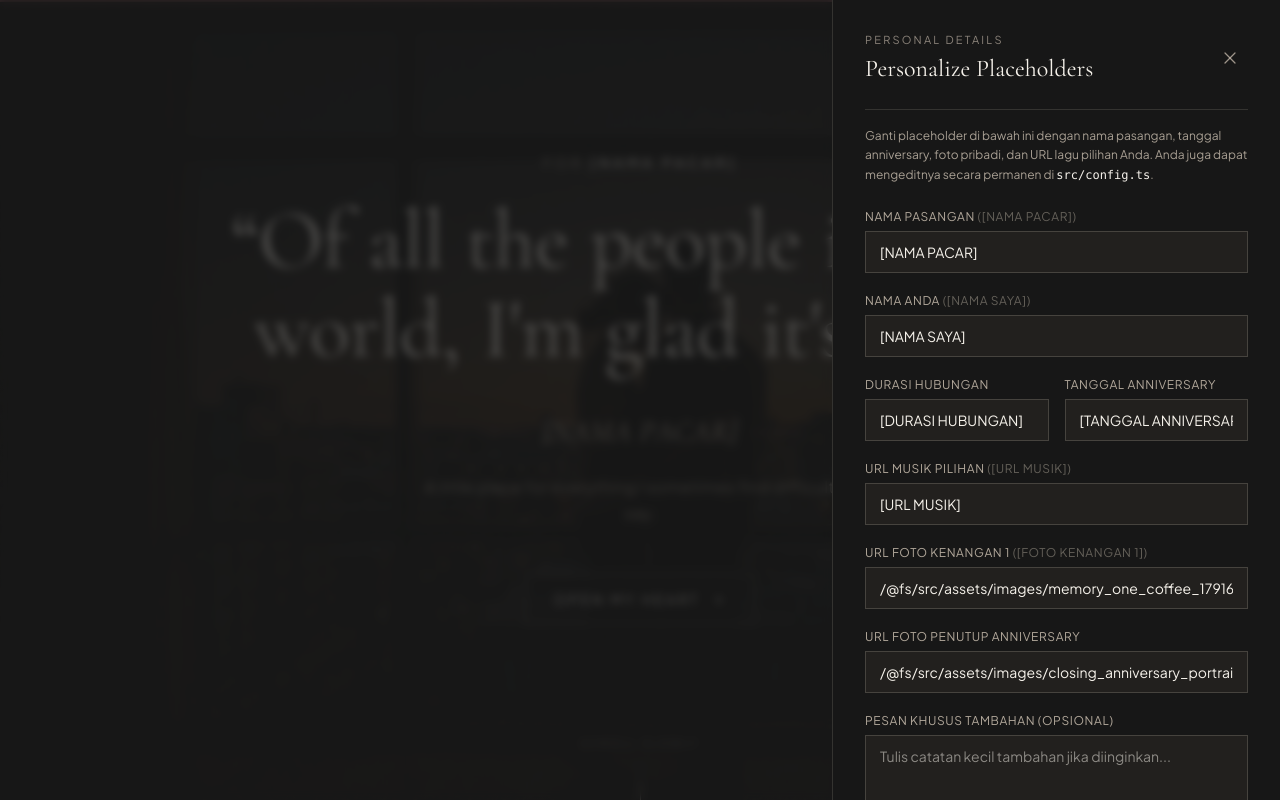
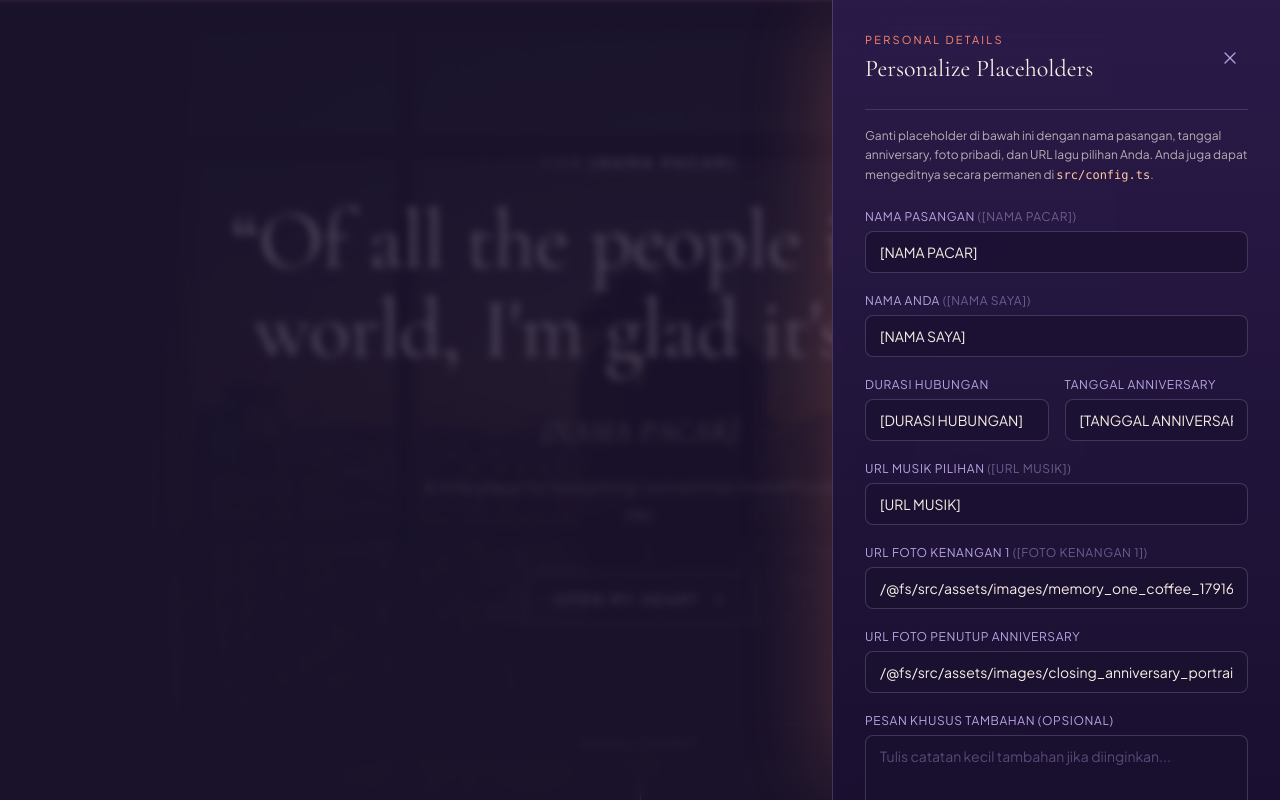
Before and after one commit to DimasHidayat24/universe, a React (Vite) app: page / in a window 1280 px wide. Both pictures are taken after a click on the button "CUSTOMIZE". Shown: the top 800 px of the page. Built offline with nearby package versions, Linux system fonts and the light colour scheme.

Commit message:
style: restyle personalize drawer to Deep Orbit glass with coral accents

```diff
--- a/src/components/PersonalizeDrawer.tsx
+++ b/src/components/PersonalizeDrawer.tsx
@@ -47,7 +47,7 @@ export const PersonalizeDrawer: React.FC<PersonalizeDrawerProps> = ({
             exit={{ opacity: 0 }}
             transition={{ duration: 0.25 }}
             onClick={onClose}
-            className="fixed inset-0 bg-[#171717]/75 backdrop-blur-xs"
+            className="fixed inset-0 bg-[#1A1030]/75 backdrop-blur-xs"
             aria-hidden="true"
           />
 
@@ -57,16 +57,16 @@ export const PersonalizeDrawer: React.FC<PersonalizeDrawerProps> = ({
             animate={{ x: 0 }}
             exit={{ x: '100%' }}
             transition={{ duration: 0.35, ease: [0.16, 1, 0.3, 1] }}
-            className="relative z-10 w-full max-w-md bg-[#171717] text-[#F5F1EA] border-l border-[#D8CCBC]/15 h-full flex flex-col justify-between overflow-y-auto p-6 sm:p-8"
+            className="relative z-10 w-full max-w-md bg-gradient-to-b from-[#2B1B4A]/95 to-[#1A1030]/95 backdrop-blur-xl text-[#F7EEE3] border-l border-[#B9A3E3]/25 h-full flex flex-col justify-between overflow-y-auto p-6 sm:p-8 shadow-[-30px_0_80px_-30px_rgba(255,138,107,0.25)]"
             aria-label="Personalize Placeholders"
           >
             <div>
-              <div className="flex items-center justify-between pb-6 border-b border-[#D8CCBC]/15">
+              <div className="flex items-center justify-between pb-6 border-b border-[#B9A3E3]/20">
                 <div>
-                  <p className="text-[11px] uppercase tracking-[0.2em] text-[#D8CCBC]/60">
+                  <p className="text-[11px] uppercase tracking-[0.2em] text-[#FF8A6B]">
                     Personal Details
                   </p>
-                  <h2 className="font-serif text-2xl text-[#F5F1EA] mt-1">
+                  <h2 className="font-serif text-2xl text-[#F7EEE3] mt-1">
                     Personalize Placeholders
                   </h2>
                 </div>
@@ -74,46 +74,46 @@ export const PersonalizeDrawer: React.FC<PersonalizeDrawerProps> = ({
                   type="button"
                   onClick={onClose}
                   aria-label="Close panel"
-                  className="p-2 text-[#D8CCBC]/70 hover:text-[#F5F1EA] transition-colors"
+                  className="p-2 rounded-full text-[#B9A3E3] hover:text-[#F7EEE3] hover:bg-[#B9A3E3]/10 transition-colors cursor-pointer"
                 >
                   <X className="w-5 h-5 stroke-[1.5]" />
                 </button>
               </div>
 
-              <p className="mt-4 text-xs leading-relaxed text-[#D8CCBC]/75">
-                Ganti placeholder di bawah ini dengan nama pasangan, tanggal anniversary, foto pribadi, dan URL lagu pilihan Anda. Anda juga dapat mengeditnya secara permanen di <code className="text-[#F5F1EA]">src/config.ts</code>.
+              <p className="mt-4 text-xs leading-relaxed text-[#F7EEE3]/70">
+                Ganti placeholder di bawah ini dengan nama pasangan, tanggal anniversary, foto pribadi, dan URL lagu pilihan Anda. Anda juga dapat mengeditnya secara permanen di <code className="text-[#FFC9A3]">src/config.ts</code>.
               </p>
 
               <form id="personalize-form" onSubmit={handleSubmit} className="mt-6 space-y-5">
                 <div>
-                  <label className="block text-xs uppercase tracking-wider text-[#D8CCBC]/80 mb-1.5">
-                    Nama Pasangan <span className="text-[#D8CCBC]/40">([NAMA PACAR])</span>
+                  <label className="block text-xs uppercase tracking-wider text-[#B9A3E3] mb-1.5">
+                    Nama Pasangan <span className="text-[#B9A3E3]/50">([NAMA PACAR])</span>
                   </label>
                   <input
                     type="text"
                     value={draft.partnerName}
                     onChange={(e) => setDraft({ ...draft, partnerName: e.target.value })}
                     placeholder="[NAMA PACAR]"
-                    className="w-full bg-[#22201E] border border-[#D8CCBC]/20 px-3.5 py-2.5 text-sm text-[#F5F1EA] focus:outline-none focus:border-[#D8CCBC]"
+                    className="w-full rounded-lg bg-[#1A1030]/70 border border-[#B9A3E3]/25 px-3.5 py-2.5 text-sm text-[#F7EEE3] placeholder:text-[#B9A3E3]/40 transition-colors focus:outline-none focus:border-[#FF8A6B] focus:ring-2 focus:ring-[#FF8A6B]/25"
                   />
                 </div>
 
                 <div>
-                  <label className="block text-xs uppercase tracking-wider text-[#D8CCBC]/80 mb-1.5">
-                    Nama Anda <span className="text-[#D8CCBC]/40">([NAMA SAYA])</span>
+                  <label className="block text-xs uppercase tracking-wider text-[#B9A3E3] mb-1.5">
+                    Nama Anda <span className="text-[#B9A3E3]/50">([NAMA SAYA])</span>
                   </label>
                   <input
                     type="text"
                     value={draft.yourName}
                     onChange={(e) => setDraft({ ...draft, yourName: e.target.value })}
                     placeholder="[NAMA SAYA]"
-                    className="w-full bg-[#22201E] border border-[#D8CCBC]/20 px-3.5 py-2.5 text-sm text-[#F5F1EA] focus:outline-none focus:border-[#D8CCBC]"
+                    className="w-full rounded-lg bg-[#1A1030]/70 border border-[#B9A3E3]/25 px-3.5 py-2.5 text-sm text-[#F7EEE3] placeholder:text-[#B9A3E3]/40 transition-colors focus:outline-none focus:border-[#FF8A6B] focus:ring-2 focus:ring-[#FF8A6B]/25"
                   />
                 </div>
 
                 <div className="grid grid-cols-1 sm:grid-cols-2 gap-4">
                   <div>
-                    <label className="block text-xs uppercase tracking-wider text-[#D8CCBC]/80 mb-1.5">
+                    <label className="block text-xs uppercase tracking-wider text-[#B9A3E3] mb-1.5">
                       Durasi Hubungan
                     </label>
                     <input
@@ -123,12 +123,12 @@ export const PersonalizeDrawer: React.FC<PersonalizeDrawerProps> = ({
                         setDraft({ ...draft, relationshipDuration: e.target.value })
                       }
                       placeholder="[DURASI HUBUNGAN]"
-                      className="w-full bg-[#22201E] border border-[#D8CCBC]/20 px-3.5 py-2.5 text-sm text-[#F5F1EA] focus:outline-none focus:border-[#D8CCBC]"
+                      className="w-full rounded-lg bg-[#1A1030]/70 border border-[#B9A3E3]/25 px-3.5 py-2.5 text-sm text-[#F7EEE3] placeholder:text-[#B9A3E3]/40 transition-colors focus:outline-none focus:border-[#FF8A6B] focus:ring-2 focus:ring-[#FF8A6B]/25"
                     />
                   </div>
 
                   <div>
-                    <label className="block text-xs uppercase tracking-wider text-[#D8CCBC]/80 mb-1.5">
+                    <label className="block text-xs uppercase tracking-wider text-[#B9A3E3] mb-1.5">
                       Tanggal Anniversary
                     </label>
                     <input
@@ -138,27 +138,27 @@ export const PersonalizeDrawer: React.FC<PersonalizeDrawerProps> = ({
                         setDraft({ ...draft, anniversaryDate: e.target.value })
                       }
                       placeholder="[TANGGAL ANNIVERSARY]"
-                      className="w-full bg-[#22201E] border border-[#D8CCBC]/20 px-3.5 py-2.5 text-sm text-[#F5F1EA] focus:outline-none focus:border-[#D8CCBC]"
+                      className="w-full rounded-lg bg-[#1A1030]/70 border border-[#B9A3E3]/25 px-3.5 py-2.5 text-sm text-[#F7EEE3] placeholder:text-[#B9A3E3]/40 transition-colors focus:outline-none focus:border-[#FF8A6B] focus:ring-2 focus:ring-[#FF8A6B]/25"
                     />
                   </div>
                 </div>
 
                 <div>
-                  <label className="block text-xs uppercase tracking-wider text-[#D8CCBC]/80 mb-1.5">
-                    URL Musik Pilihan <span className="text-[#D8CCBC]/40">([URL MUSIK])</span>
+                  <label className="block text-xs uppercase tracking-wider text-[#B9A3E3] mb-1.5">
+                    URL Musik Pilihan <span className="text-[#B9A3E3]/50">([URL MUSIK])</span>
                   </label>
                   <input
                     type="text"
                     value={draft.musicUrl}
                     onChange={(e) => setDraft({ ...draft, musicUrl: e.target.value })}
                     placeholder="[URL MUSIK] atau https://.../lagu.mp3"
-                    className="w-full bg-[#22201E] border border-[#D8CCBC]/20 px-3.5 py-2.5 text-sm text-[#F5F1EA] focus:outline-none focus:border-[#D8CCBC]"
+                    className="w-full rounded-lg bg-[#1A1030]/70 border border-[#B9A3E3]/25 px-3.5 py-2.5 text-sm text-[#F7EEE3] placeholder:text-[#B9A3E3]/40 transition-colors focus:outline-none focus:border-[#FF8A6B] focus:ring-2 focus:ring-[#FF8A6B]/25"
                   />
                 </div>
 
                 <div>
-                  <label className="block text-xs uppercase tracking-wider text-[#D8CCBC]/80 mb-1.5">
-                    URL Foto Kenangan 1 <span className="text-[#D8CCBC]/40">([FOTO KENANGAN 1])</span>
+                  <label className="block text-xs uppercase tracking-wider text-[#B9A3E3] mb-1.5">
+                    URL Foto Kenangan 1 <span className="text-[#B9A3E3]/50">([FOTO KENANGAN 1])</span>
                   </label>
                   <input
                     type="text"
@@ -167,12 +167,12 @@ export const PersonalizeDrawer: React.FC<PersonalizeDrawerProps> = ({
                       setDraft({ ...draft, memoryPhoto1Url: e.target.value })
                     }
                     placeholder="URL Foto Kenangan 1"
-                    className="w-full bg-[#22201E] border border-[#D8CCBC]/20 px-3.5 py-2.5 text-sm text-[#F5F1EA] focus:outline-none focus:border-[#D8CCBC]"
+                    className="w-full rounded-lg bg-[#1A1030]/70 border border-[#B9A3E3]/25 px-3.5 py-2.5 text-sm text-[#F7EEE3] placeholder:text-[#B9A3E3]/40 transition-colors focus:outline-none focus:border-[#FF8A6B] focus:ring-2 focus:ring-[#FF8A6B]/25"
                   />
                 </div>
 
                 <div>
-                  <label className="block text-xs uppercase tracking-wider text-[#D8CCBC]/80 mb-1.5">
+                  <label className="block text-xs uppercase tracking-wider text-[#B9A3E3] mb-1.5">
                     URL Foto Penutup Anniversary
                   </label>
                   <input
@@ -182,12 +182,12 @@ export const PersonalizeDrawer: React.FC<PersonalizeDrawerProps> = ({
                       setDraft({ ...draft, closingPhotoUrl: e.target.value })
                     }
                     placeholder="URL Foto Terbaik Kami"
-                    className="w-full bg-[#22201E] border border-[#D8CCBC]/20 px-3.5 py-2.5 text-sm text-[#F5F1EA] focus:outline-none focus:border-[#D8CCBC]"
+                    className="w-full rounded-lg bg-[#1A1030]/70 border border-[#B9A3E3]/25 px-3.5 py-2.5 text-sm text-[#F7EEE3] placeholder:text-[#B9A3E3]/40 transition-colors focus:outline-none focus:border-[#FF8A6B] focus:ring-2 focus:ring-[#FF8A6B]/25"
                   />
                 </div>
 
                 <div>
-                  <label className="block text-xs uppercase tracking-wider text-[#D8CCBC]/80 mb-1.5">
+                  <label className="block text-xs uppercase tracking-wider text-[#B9A3E3] mb-1.5">
                     Pesan Khusus Tambahan (Opsional)
                   </label>
                   <textarea
@@ -197,17 +197,17 @@ export const PersonalizeDrawer: React.FC<PersonalizeDrawerProps> = ({
                       setDraft({ ...draft, extraSpecialNote: e.target.value })
                     }
                     placeholder="Tulis catatan kecil tambahan jika diinginkan..."
-                    className="w-full bg-[#22201E] border border-[#D8CCBC]/20 px-3.5 py-2.5 text-sm text-[#F5F1EA] focus:outline-none focus:border-[#D8CCBC]"
+                    className="w-full rounded-lg bg-[#1A1030]/70 border border-[#B9A3E3]/25 px-3.5 py-2.5 text-sm text-[#F7EEE3] placeholder:text-[#B9A3E3]/40 transition-colors focus:outline-none focus:border-[#FF8A6B] focus:ring-2 focus:ring-[#FF8A6B]/25"
                   />
                 </div>
               </form>
             </div>
 
-            <div className="pt-6 mt-8 border-t border-[#D8CCBC]/15 flex items-center justify-between gap-3">
+            <div className="pt-6 mt-8 border-t border-[#B9A3E3]/20 flex items-center justify-between gap-3">
               <button
                 type="button"
                 onClick={handleReset}
-                className="px-4 py-2.5 text-xs uppercase tracking-wider text-[#D8CCBC]/80 hover:text-[#F5F1EA] border border-[#D8CCBC]/20 transition-colors flex items-center gap-1.5 whitespace-nowrap shrink-0"
+                className="px-4 py-2.5 rounded-full text-xs uppercase tracking-wider text-[#B9A3E3] hover:text-[#F7EEE3] border border-[#B9A3E3]/30 hover:border-[#B9A3E3]/60 transition-colors flex items-center gap-1.5 whitespace-nowrap shrink-0 cursor-pointer"
               >
                 <RotateCcw className="w-3.5 h-3.5" />
                 <span>Reset Default</span>
@@ -216,7 +216,7 @@ export const PersonalizeDrawer: React.FC<PersonalizeDrawerProps> = ({
               <button
                 type="submit"
                 form="personalize-form"
-                className="px-5 py-2.5 text-xs uppercase tracking-wider bg-[#744B50] hover:bg-[#86585E] text-[#F5F1EA] transition-colors flex items-center gap-1.5 whitespace-nowrap shrink-0"
+                className="px-5 py-2.5 rounded-full text-xs uppercase tracking-wider font-semibold bg-[#FF8A6B] hover:bg-[#FFA084] text-[#1A1030] shadow-[0_0_24px_-6px_rgba(255,138,107,0.7)] transition-colors flex items-center gap-1.5 whitespace-nowrap shrink-0 cursor-pointer"
               >
                 <Check className="w-3.5 h-3.5" />
                 <span>Save Changes</span>
```
